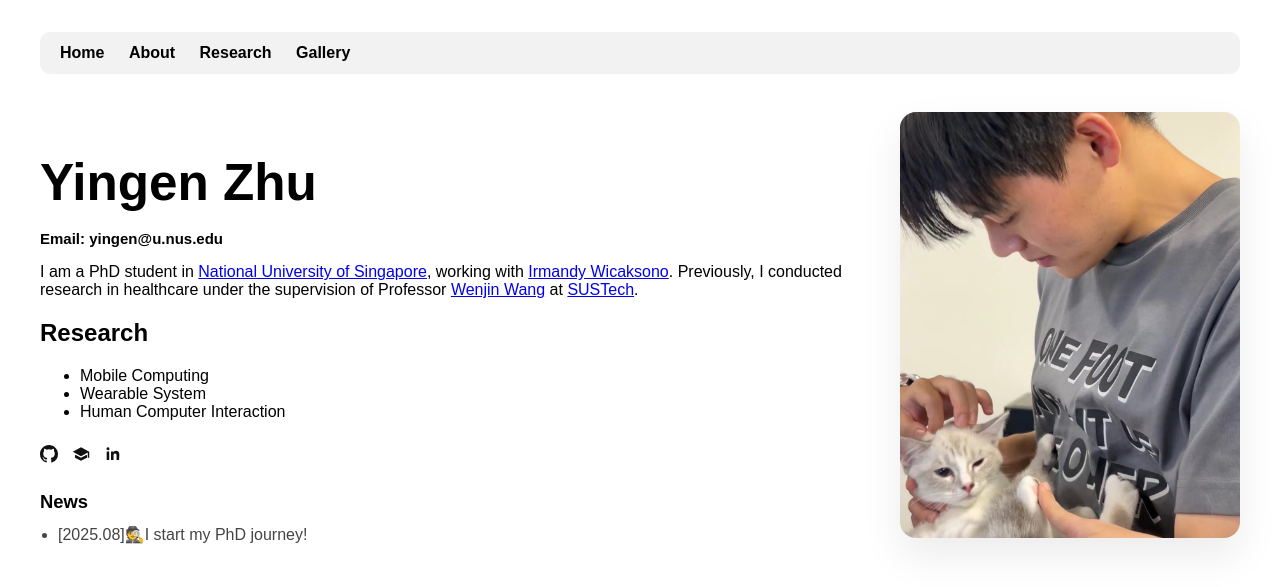
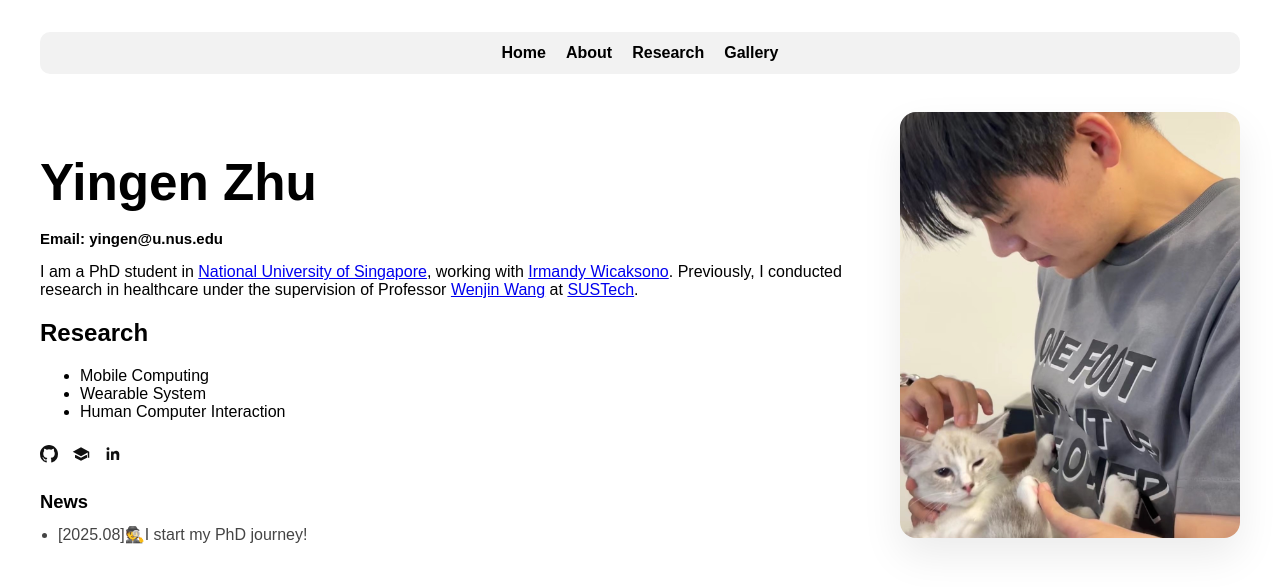
Before and after one commit to yingen-zhu/yingen-zhu.github.io, a Jekyll site: the page built from index.md, in a window 1280 px wide. Shown: the top 587 px of the page. Built offline with Jekyll 4.4.1, drawn with Linux system fonts in a browser that asks for light colours.

Commit message:
Update style.css

```diff
--- a/assets/css/style.css
+++ b/assets/css/style.css
@@ -9,13 +9,16 @@ body {
 
 nav {
   background: #f2f2f2;
+  display: flex;
+  justify-content: center;
+  align-items: center;
+  gap: 20px;
   padding: 12px 20px;
   border-radius: 10px;
   margin-bottom: 28px;
 }
 
 nav a {
-  margin-right: 20px;
   text-decoration: none;
   font-weight: bold;
   color: #000;
```
